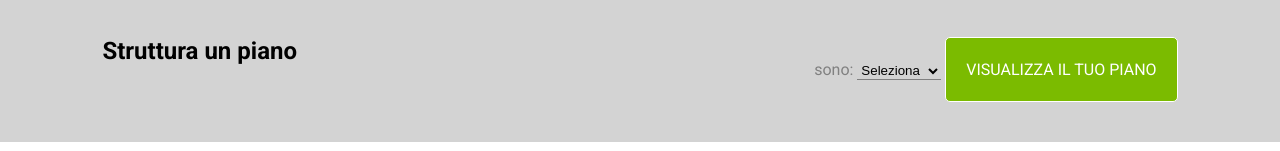
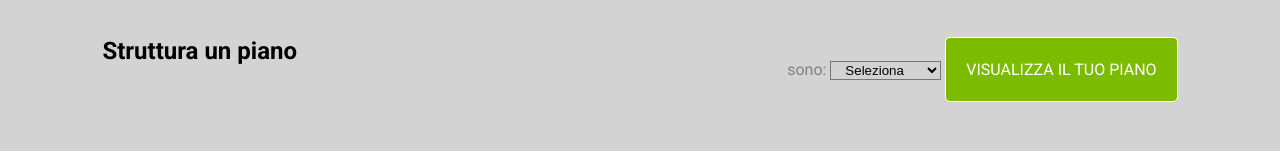
Before and after one commit to francescoscarniglia/html-css-fluentify, a plain HTML site: page index.html in a window 1280 px wide. Shown: the part 1809-1960 px from the top of the page. Drawn offline with Linux system fonts and the light colour scheme.

Commit message:
Modifica rapida
modifica su select

```diff
--- a/assets/css/style.css
+++ b/assets/css/style.css
@@ -227,6 +227,7 @@ h2.big {
   width: 100%;
   background: #d3d3d3;
   padding: 40px 8%;
+  height: 160px;
 }
 
 .pd:nth-child(1) {
@@ -239,13 +240,12 @@ h2.big {
 
 select#scelte {
     background: none;
-    border: none;
-    border-bottom: 1px solid gray;
+    border-radius: none;
+    padding-left: 10px;
+    padding-right: 15px;
+
 
 }
-
-
-
 
 /* Help */
 #help {
```
